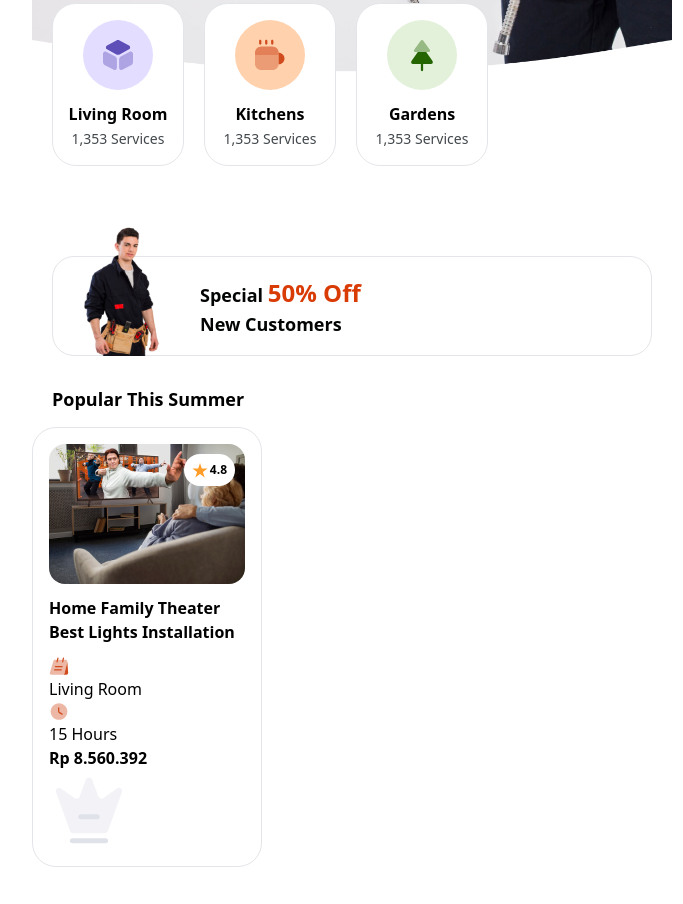
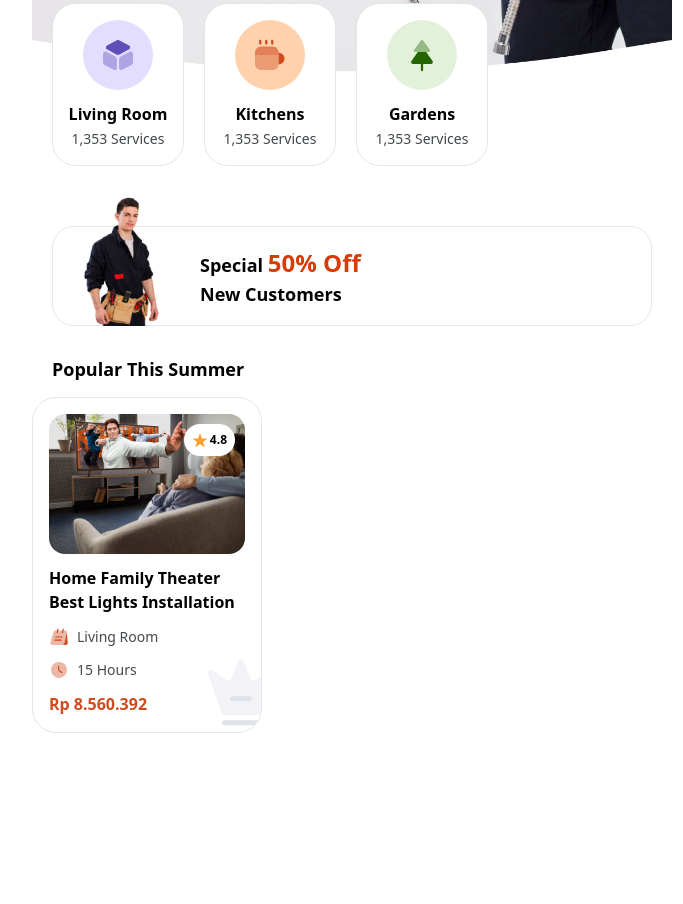
Before and after one commit to AlvinSanudharma/shujia, a website: page src/index.html in a window 1280 px wide. Shown: the part 257-1161 px from the top of the page, without its empty margins (288-971 px from the left). Drawn offline with nearby package versions, Linux system fonts and the light colour scheme.

Commit message:
feat: finishing card

```diff
--- a/src/index.html
+++ b/src/index.html
@@ -86,7 +86,7 @@
                     </div>
                 </div>
             </section>
-            <section id="Advertisement" class="mt-[30px]">
+            <section id="Advertisement">
                 <div class="relative flex h-[130px] w-full flex-col justify-end px-5">
                     <img src="assets/images/backgrounds/craftsman.png" alt="" class="absolute bottom-0 left-[40px] h-full w-[100px] shrink-0" />
                     <div class="flex h-[100px] w-full items-center rounded-[22px] border border-shujia-gray-light ps-[147px]">
@@ -111,17 +111,17 @@
                                         <img src="assets/images/thumbnails/watch-tv-medium.png" alt="" class="h-full w-full object-cover" />
                                     </div>
                                     <h3 class="line-clamp-2 min-h-[48px] font-semibold">Home Family Theater Best Lights Installation</h3>
-                                    <div>
-                                        <div>
-                                            <img src="assets/images/icons/date.svg" alt="" />
-                                            <p>Living Room</p>
+                                    <div class="flex flex-col gap-y-3">
+                                        <div class="flex items-center gap-2">
+                                            <img src="assets/images/icons/date.svg" alt="" class="h-5 w-5 shrink-0" />
+                                            <p class="text-sm leading-[21px] text-shujia-gray">Living Room</p>
                                         </div>
-                                        <div>
-                                            <img src="assets/images/icons/clock.svg" alt="" />
-                                            <p>15 Hours</p>
+                                        <div class="flex items-center gap-2">
+                                            <img src="assets/images/icons/clock.svg" alt="" class="h-5 w-5 shrink-0" />
+                                            <p class="text-sm leading-[21px] text-shujia-gray">15 Hours</p>
                                         </div>
-                                        <strong>Rp 8.560.392</strong>
-                                        <img src="assets/images/backgrounds/decoration.svg" alt="" />
+                                        <strong class="font-semibold text-shujia-orange">Rp 8.560.392</strong>
+                                        <img class="absolute -right-[20px] bottom-0" src="assets/images/backgrounds/decoration.svg" alt="" />
                                     </div>
                                 </div>
                             </a>
```
Also changed, not shown: src/output.css.
